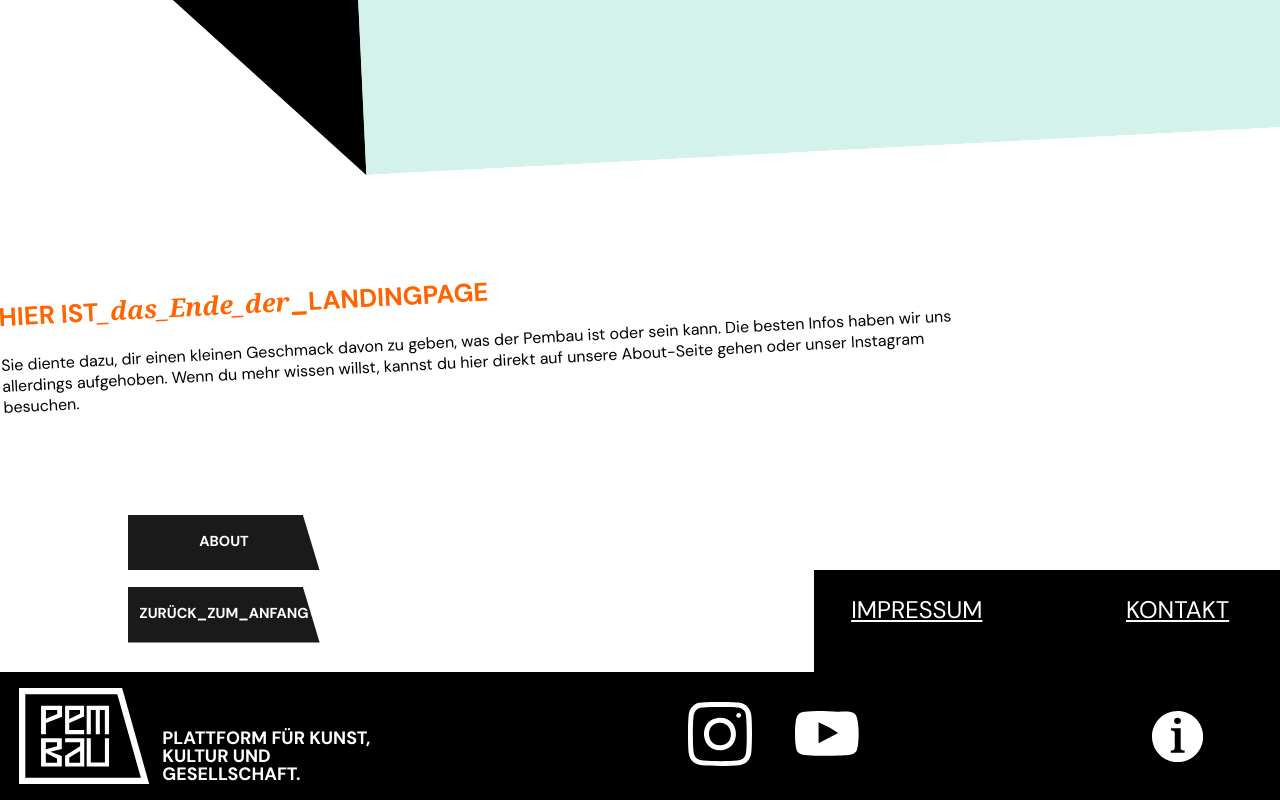
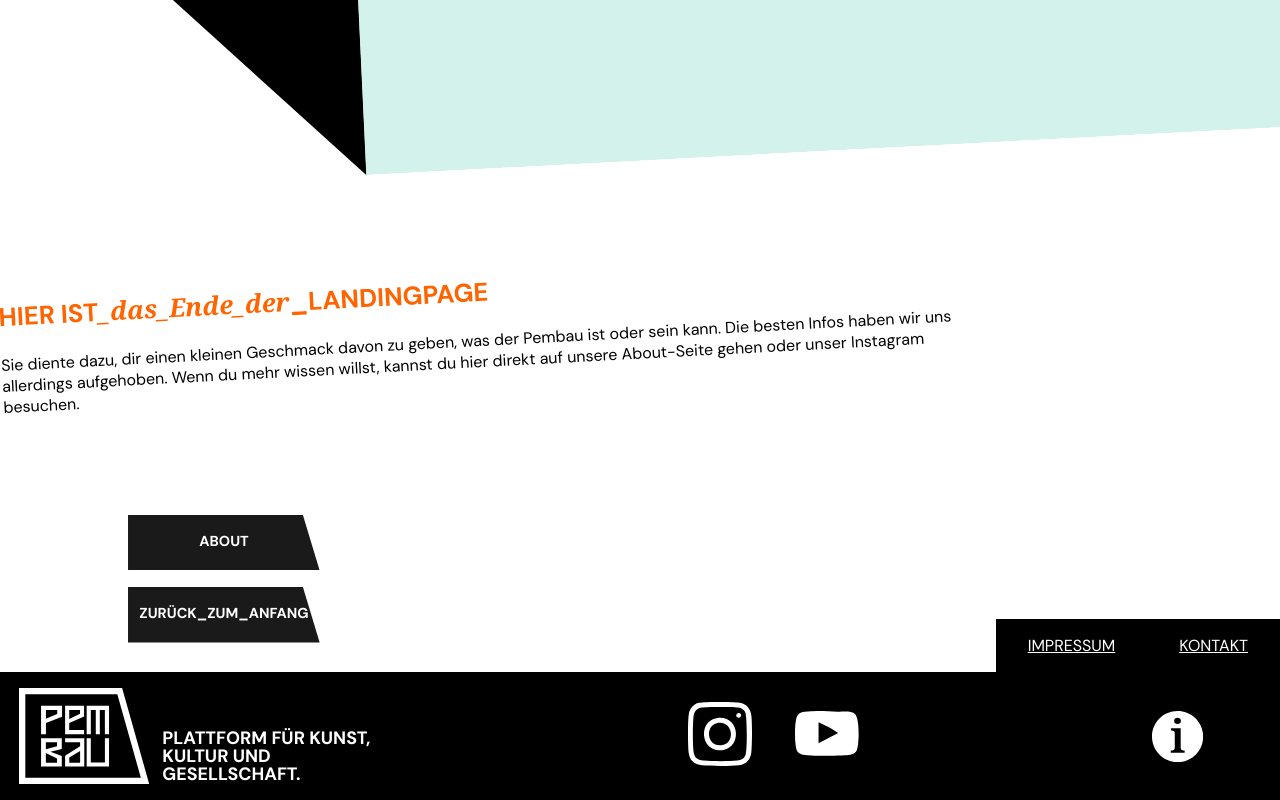
Before and after one commit to Knolldeboll/Pembau, a React (Vite) app in the folder pembau/: page / in a window 1280 px wide. Both pictures are taken after a click on the icon 1177 px from the left and 5272 px from the top of the page. Shown: the part 4536-5336 px from the top of the page. Built offline with nearby package versions, Linux system fonts and the light colour scheme.

Commit message:
foot link position/size fix, impressum popup added.

```diff
--- a/pembau/src/menu/Foot.tsx
+++ b/pembau/src/menu/Foot.tsx
@@ -1,11 +1,15 @@
 import { useState } from "react";
 import FootLink from "./FootLink";
+import Impressum from "./Impressum";
 //import { useNavigate } from "react-router";
 
 const Foot = () => {
   //const navigate = useNavigate();
 
   const [isPopupOpen, setIsPopupOpen] = useState(false);
+  const [isImpOpen, setImpOpen] = useState(false);
+  //const [isKontOpen, setKontOpen] = useState(false);
+
 
   /*
     useEffect(() => {
@@ -21,52 +25,59 @@ const Foot = () => {
   return (
     <div className="footcontainer">
       {isPopupOpen && (
-        <div className="footpopup">
-          <div id="footinternal"
+
+        <div id="footpopup"
           style={{
 
-              display: "grid",
+            position: "absolute",
+
+            bottom: "100%",
+            right: "0%",
+
+            height: "fit-content",
             width: "fit-content",
-              height: "8vw",
-              margin: "auto",
-              gridTemplateColumns: "16vw 16vw ",
-              gridTemplateRows: "2vw",
-              rowGap: "max(0.9rem,1.5vw)",
-              columnGap: "max(3.5rem,1.5vw)",
+
+            display: "flex",
+            flexDirection: "row",
+            justifyItems: "center",
+            alignItems: "center",
+
             zIndex: "5",
-              justifyItems: "center",
+
+            backgroundColor: "#000000",
           }}
         >
           <FootLink
             text="IMPRESSUM"
-              onClick={() => console.log("implement")}
+            onClick={() => {
+              setImpOpen(!isImpOpen);
+              setIsPopupOpen(false);
+            }}
           ></FootLink>
           <FootLink
             text="KONTAKT"
             onClick={() => console.log("implement")}
           ></FootLink>
-            {/*<FootLink
-              text="NEWSLETTER"
-              onClick={() => console.log("implement")}
-            ></FootLink>
-            <FootLink
-              text="URHEBERRECHT"
-              onClick={() => console.log("implement")}
-            ></FootLink>
 
+        </div>
 
-            <FootLink
-              text="HAFTUNG"
-              onClick={() => console.log("implement")}
-            ></FootLink>
-            <FootLink
-              text="AGBS"
-              onClick={() => console.log("implement")}
-            ></FootLink>*/}
-          </div>
+      )}
+
+      {isImpOpen && (
+        <div id="impwrapper" style={{ position: "absolute", right: "0%", bottom: "100%", width: "fit-content", height: "fit-content", backgroundColor: "#C3D9FF", padding: "3rem" }}
+          onClick={() => setImpOpen(false)}>
+          <p className="dmsans400regularresponsive">
+            Frühschicht - Verein zur kulturellen Vereinigung<br />
+            Viller Berg 4<br />
+            6020 Innsbruck
+          </p>
+
         </div>
       )}
 
+
+
+      {/**normales Menü mit logo, sm, links */}
       <div className="footmenu">
         <div className="footlogodiv">
           <svg
@@ -138,6 +149,8 @@ const Foot = () => {
            */}
         </div>
 
+
+        {/**Normale Links ohne popup...  */}
         <div id="links" style={{ width: "27%", height: "100%", display: "flex", flexDirection: "column", alignItems: "center" }}>
           <div
             style={{
@@ -152,7 +165,10 @@ const Foot = () => {
           >
             <FootLink
               text="IMPRESSUM"
-              onClick={() => console.log("implement")}
+              onClick={() => {
+                setImpOpen(!isImpOpen);
+                setIsPopupOpen(false);
+              }}
             ></FootLink>
             <FootLink
               text="KONTAKT"
@@ -181,7 +197,12 @@ const Foot = () => {
 
         <svg
           id="info-button"
-          onClick={() => setIsPopupOpen(!isPopupOpen)}
+          onClick={() => {
+
+            setIsPopupOpen(!isPopupOpen)
+            setImpOpen(false)
+          }
+          }
           viewBox="0 0 70 70"
           fill="none"
           xmlns="http://www.w3.org/2000/svg"
--- a/pembau/src/menu/FootLink.tsx
+++ b/pembau/src/menu/FootLink.tsx
@@ -12,7 +12,7 @@ const FootLink = ({ text, onClick }: FootLinkParams) => {
 
     return (
 
-        <p className="paragraph-white-line"
+        <p className="dmsans400footlinkresponsive paragraph-white-line"
             onClick={onClick}>{text}</p>
     )
 
--- /dev/null
+++ b/pembau/src/menu/Impressum.tsx
@@ -0,0 +1,20 @@
+const Impressum = () => {
+
+
+
+    return (<>
+
+        <div style={{
+            width: "100%", height: "100%"
+        }}>
+
+            <p className="dmsans400regularresponsive">
+                Frühschicht - Verein zur kulturellen Vereinigung<br />
+                Viller Berg 4<br />
+                6020 Innsbruck
+            </p>
+        </div>
+
+    </>)
+};
+export default Impressum;
--- a/pembau/src/style.css
+++ b/pembau/src/style.css
@@ -314,6 +314,14 @@ a {
 
 }
 
+.footimpressum {
+  position: absolute;
+
+  bottom: max(10vw, 4.6rem);
+  right: 40%;
+
+}
+
 .footpopup .paragraph-white-line {
   font-size: clamp(0.9rem, 2vw, 1.5rem);
 
@@ -356,12 +364,8 @@ a {
 
 
 .paragraph-white-line {
-  font-family: "DM Sans";
-  width: fit-content;
-  height: fit-content;
+
   color: #ffffff;
-  font-weight: 400;
-  font-size: 1.4vw;
   text-decoration-line: underline;
 }
 
@@ -376,7 +380,14 @@ a {
 
 
 
-
+.dmsans400footlinkresponsive {
+  font-family: "DM Sans";
+  font-weight: 400;
+  font-size: clamp(1rem, 1.0vw, 1.2rem);
+  margin-block: min(1rem, 3vw);
+  margin-inline: min(2rem, 4vw);
+  text-align: center;
+}
 
 .dmsans400regularresponsive {
   font-family: "DM Sans";
```
Also changed, not shown: pembau/src/AboutAktuell.tsx (+5 -5 lines), 1 other file (tests, documents, lock files or other folders). Lines whose indentation alone changed are shown as unchanged.
